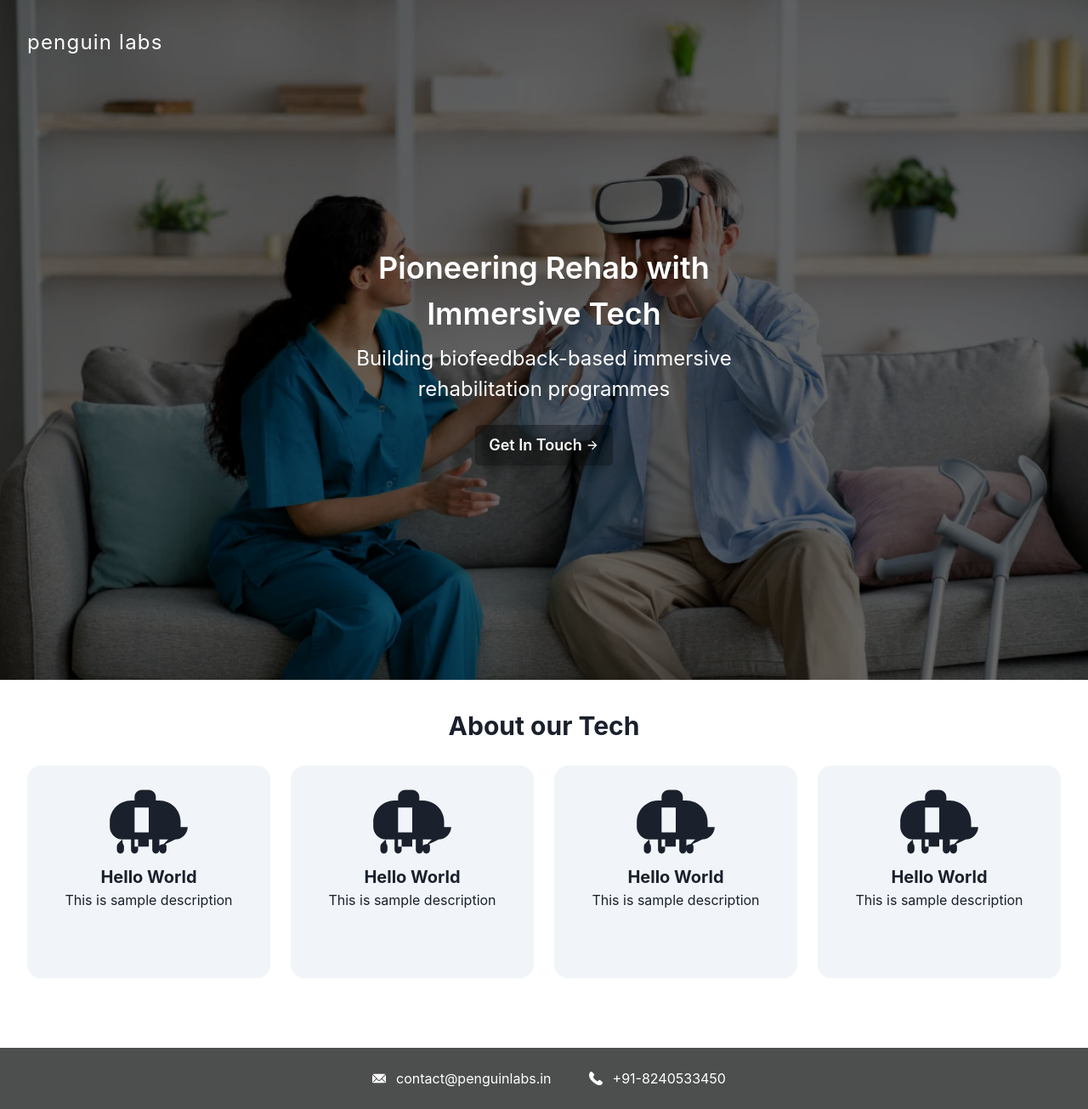
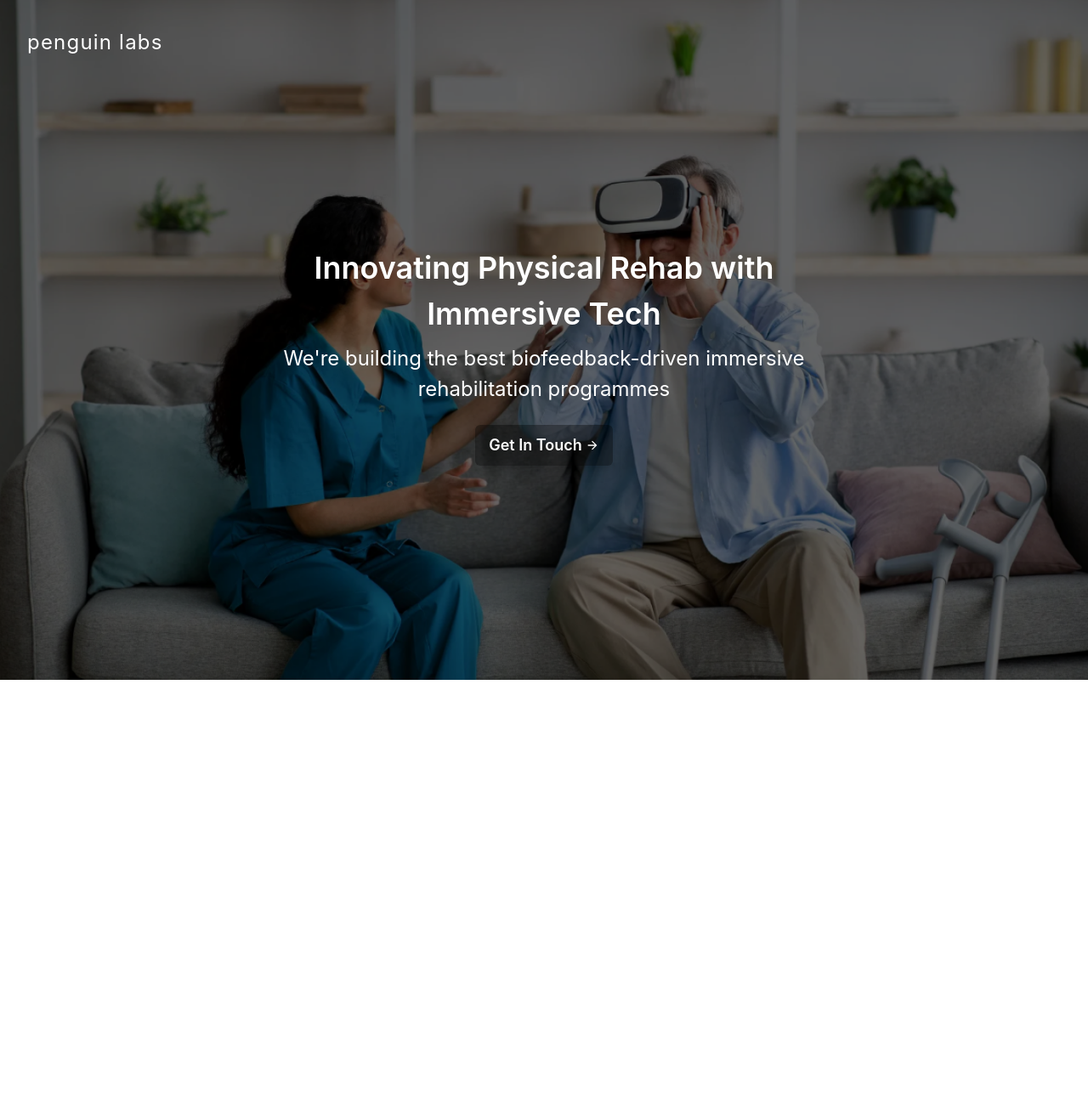
Before and after one commit to abhilash-mukherjee/pilot-web-client, a React (Vite) app: page / in a window 1280 px wide. Shown: the whole page at 85% size. After the commit the page ends 800 px from the top, so only its background shows below. Built offline with nearby package versions, Linux system fonts and the light colour scheme; no server answers.

Commit message:
removed unnecessary stuff from homepage for now

```diff
--- a/src/components/HomepageHero.jsx
+++ b/src/components/HomepageHero.jsx
@@ -64,7 +64,7 @@ function HeroContent() {
           color="white"
           maxW={{ base: '90%', md: '70%' }} // to ensure the text doesn't stretch too wide on larger screens
         >
-          Pioneering Rehab with Immersive Tech
+          Innovating Physical Rehab with Immersive Tech
         </Text>
 
         <Text
@@ -74,7 +74,7 @@ function HeroContent() {
           color="white"
           maxW={{ base: '90%', md: '70%' }}
         >
-          Building biofeedback-based immersive rehabilitation programmes
+          We're building the best biofeedback-driven immersive rehabilitation programmes
         </Text>
 
         <Box pt={4}>
--- a/src/pages/HomePage.jsx
+++ b/src/pages/HomePage.jsx
@@ -33,8 +33,8 @@ export function HomePage() {
       flexDir={'column'}
     >
       <Hero />
-      <About />
-      <Footer />
+      {/* <About /> */}
+      {/* <Footer /> */}
     </Flex>
   );
 }
```
